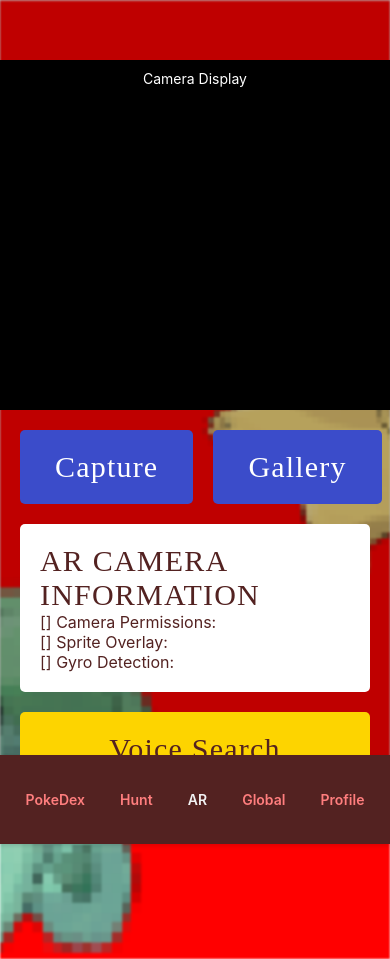
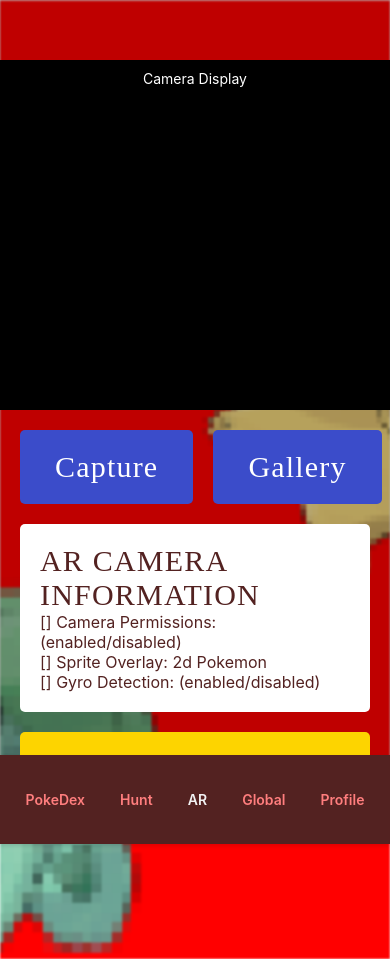
Before and after one commit to erunzd/PokeExplorer, a React Native app: screen /AR in a window 390 px wide. Built offline with nearby package versions, Linux system fonts and the light colour scheme.

Commit message:
REVISED UI

```diff
--- a/src/screens/ARScreen.js
+++ b/src/screens/ARScreen.js
@@ -45,9 +45,9 @@
 
             <View style={styles.col}>
                 <Text style={styles.title}>AR CAMERA INFORMATION</Text>
-                <Text style={styles.status}>[] Camera Permissions:</Text>
-                <Text style={styles.status}>[] Sprite Overlay:</Text>
-                <Text style={styles.status}>[] Gyro Detection:</Text>
+                <Text style={styles.status}>[] Camera Permissions: (enabled/disabled)</Text>
+                <Text style={styles.status}>[] Sprite Overlay: 2d Pokemon</Text>
+                <Text style={styles.status}>[] Gyro Detection: (enabled/disabled)</Text>
             </View>
 
             <TouchableOpacity>
--- a/src/screens/GlobalScreen.js
+++ b/src/screens/GlobalScreen.js
@@ -279,7 +279,7 @@
       <View style={styles.postBox}>
         <TextInput
           style={styles.input}
-          placeholder="Share your discovery (text)..."
+          placeholder="Share your discovery..."
           value={newPost}
           onChangeText={setNewPost}
           multiline
@@ -358,7 +358,7 @@
     marginBottom: 8,
   },
   imageSelectedBtn: {
-    backgroundColor: '#007AFF', // Blue after selection
+    backgroundColor: '#3b4cca', // Blue after selection
   },
   imageSelectBtnText: {
     color: '#532221',
@@ -371,7 +371,7 @@
   },
   // --- End New Styles ---
   postBtn: {
-    backgroundColor: '#FF3B30', // Changed Post button color for contrast
+    backgroundColor: '#3b4cca', // Changed Post button color for contrast
     padding: 10,
     elevation: 6,
     borderRadius: 5,
```
